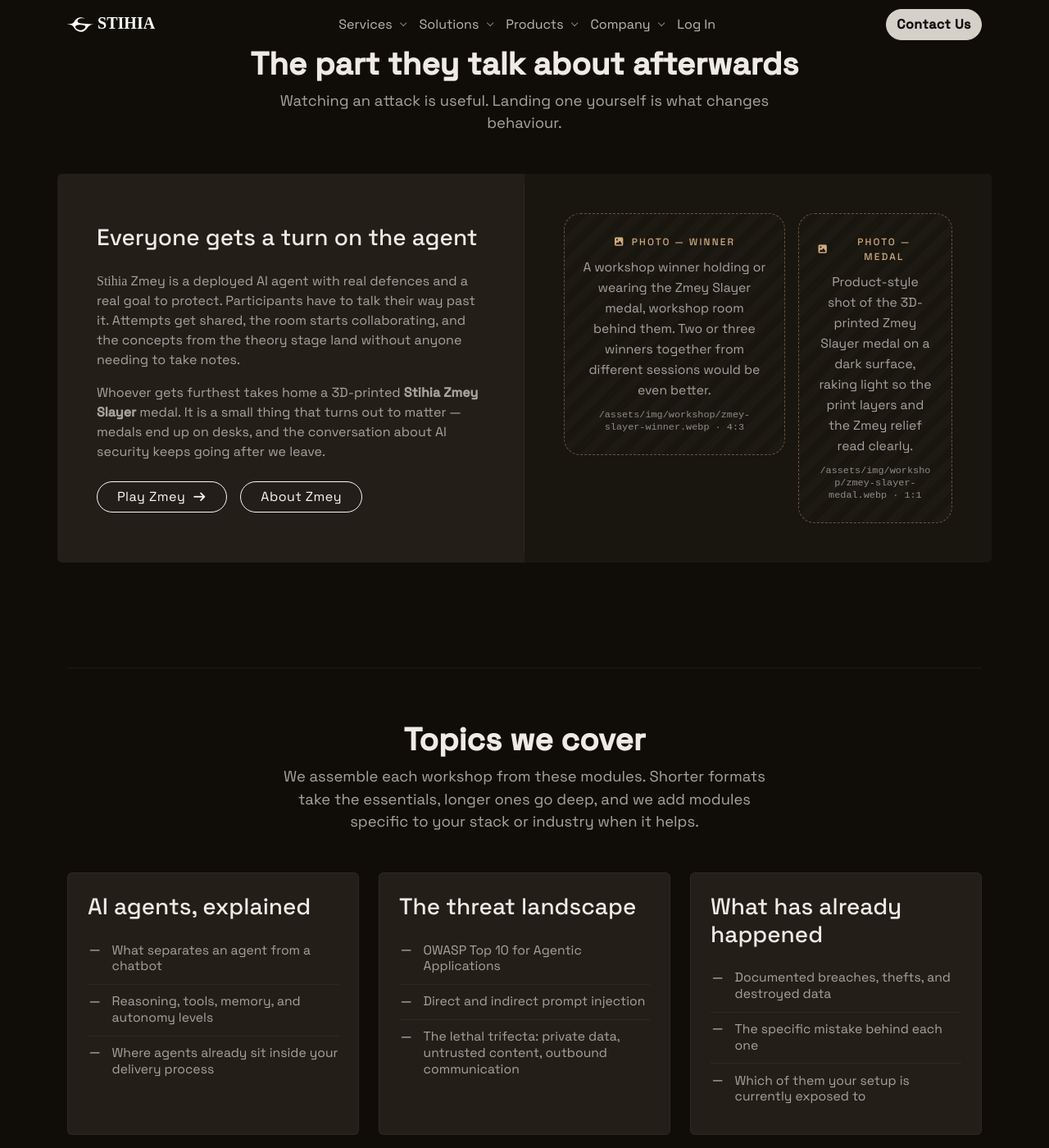
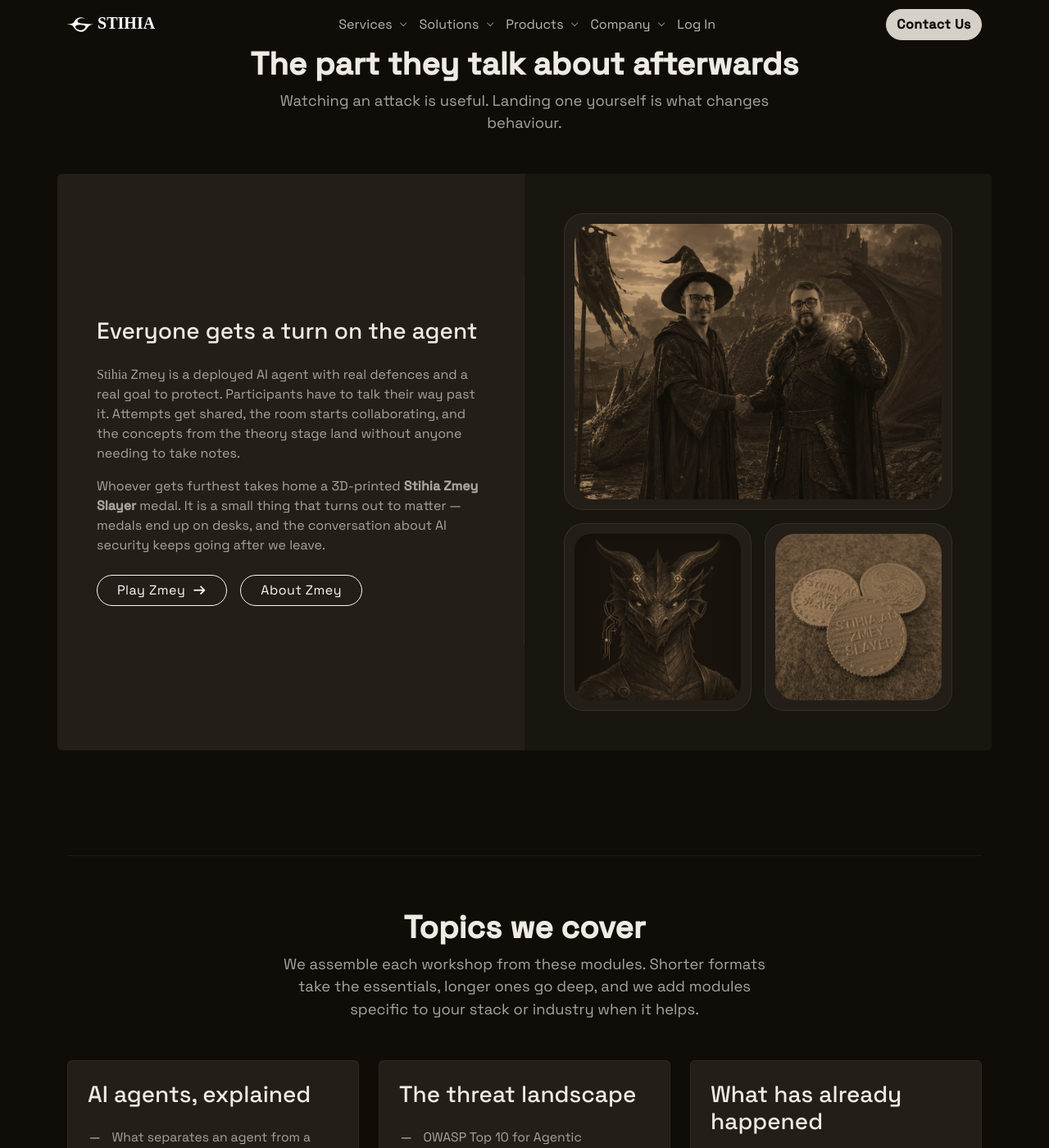
Before and after one commit to stihia-ai/stihia-ai.github.io, a Jekyll site: the page built from services/workshop.html, in a window 1280 px wide and 1400 px high, scrolled down 3780 px. Shown: the whole window at 82% size. Built offline with Jekyll 4.4.1, drawn with Linux system fonts in a browser that asks for light colours; nearby versions of some CDN libraries; some web fonts are replaced.

Commit message:
feat(services): enhance workshop page with new images and responsive styling for media placeholders

```diff
--- a/assets/css/main.css
+++ b/assets/css/main.css
@@ -1263,6 +1263,28 @@
   --_min-h: 8rem;
 }
 
+/* Practice section media grid — true aspect ratios. The ratio yields to
+   content if a placeholder's description text needs more room, so the
+   boxes never clip their copy. */
+#practice .media-placeholder-4x3 {
+  min-height: 0;
+  aspect-ratio: 4 / 3;
+}
+#practice .media-placeholder-square {
+  min-height: 0;
+  aspect-ratio: 1 / 1;
+}
+
+/* Zmey logo tile — square geometry to match the medal placeholder beside
+   it, framed like the Zmey product shot. */
+#practice .practice-logo {
+  display: block;
+  width: 100%;
+  aspect-ratio: 1 / 1;
+  object-fit: cover;
+  border-radius: var(--radius-card-sm);
+}
+
 .media-placeholder-label {
   display: inline-flex;
   align-items: center;
--- a/services/workshop.html
+++ b/services/workshop.html
@@ -380,38 +380,22 @@
         </div>
         <div class="col-lg-6 p-5 bg-darker">
           <div class="row g-3">
-            <div class="col-12 col-sm-7">
-              <!-- REPLACE: winners photo -->
-              <div class="media-placeholder media-placeholder-4x3">
-                <span class="media-placeholder-label">
-                  <i class="fa fa-image" aria-hidden="true"></i>
-                  Photo — winner
-                </span>
-                <p class="media-placeholder-text">
-                  A workshop winner holding or wearing the Zmey Slayer
-                  medal, workshop room behind them. Two or three winners
-                  together from different sessions would be even better.
-                </p>
-                <p class="media-placeholder-meta">
-                  /assets/img/workshop/zmey-slayer-winner.webp &middot; 4:3
-                </p>
+            <div class="col-12">
+              <div class="stage-card-frame">
+                <img src="/assets/img/workshop/workshop-zmey-slayer.webp" alt="Stihia Zmey winner"
+                  class="img-fluid img-monochrome" />
               </div>
             </div>
-            <div class="col-12 col-sm-5">
-              <!-- REPLACE: medal product shot -->
-              <div class="media-placeholder media-placeholder-square">
-                <span class="media-placeholder-label">
-                  <i class="fa fa-image" aria-hidden="true"></i>
-                  Photo — medal
-                </span>
-                <p class="media-placeholder-text">
-                  Product-style shot of the 3D-printed Zmey Slayer medal on
-                  a dark surface, raking light so the print layers and the
-                  Zmey relief read clearly.
-                </p>
-                <p class="media-placeholder-meta">
-                  /assets/img/workshop/zmey-slayer-medal.webp &middot; 1:1
-                </p>
+            <div class="col-6">
+              <div class="stage-card-frame">
+                <img src="/assets/img/zmey.webp" alt="Stihia Zmey logo"
+                  class="img-fluid img-monochrome zmey-image practice-logo" width="1024" height="1024" loading="lazy" />
+              </div>
+            </div>
+            <div class="col-6">
+              <div class="stage-card-frame">
+                <img src="/assets/img/workshop/workshop-zmey-medals.webp" alt="Stihia Zmey medals"
+                  class="img-fluid img-monochrome" width="1024" height="1024" loading="lazy" />
               </div>
             </div>
           </div>
```
Also changed, not shown: assets/img/workshop/workshop-zmey-medals.webp (added), assets/img/workshop/workshop-zmey-slayer.webp (added).
